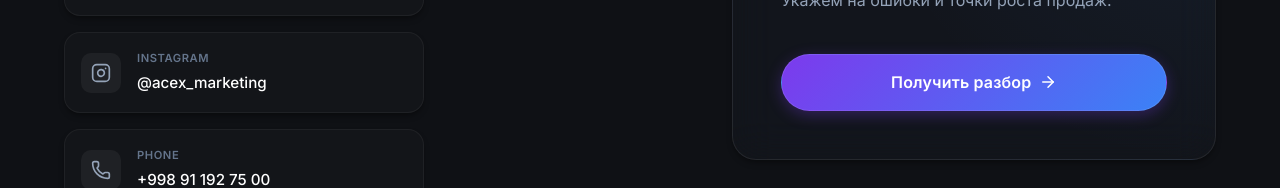
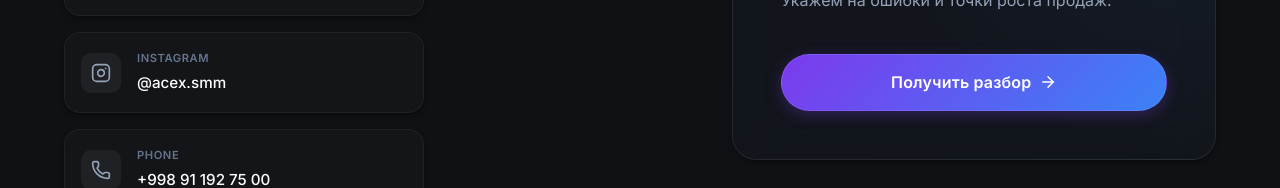
Before and after one commit to ShohruxMurodovich/Acex-landing, a Vue app: page / in a window 1280 px wide. Shown: the part 2377-2565 px from the top of the page. Built offline with nearby package versions, Linux system fonts and the light colour scheme.

Commit message:
Update Instagram link to acex.smm

```diff
--- a/src/components/ContactSection.vue
+++ b/src/components/ContactSection.vue
@@ -20,8 +20,8 @@
             <ContactCard
               :icon="InstagramIcon"
               label="Instagram"
-              value="@acex_marketing"
-              link="https://instagram.com/acex_marketing"
+              value="@acex.smm"
+              link="https://www.instagram.com/acex.smm/"
             />
             <ContactCard
               :icon="PhoneIcon"
```
